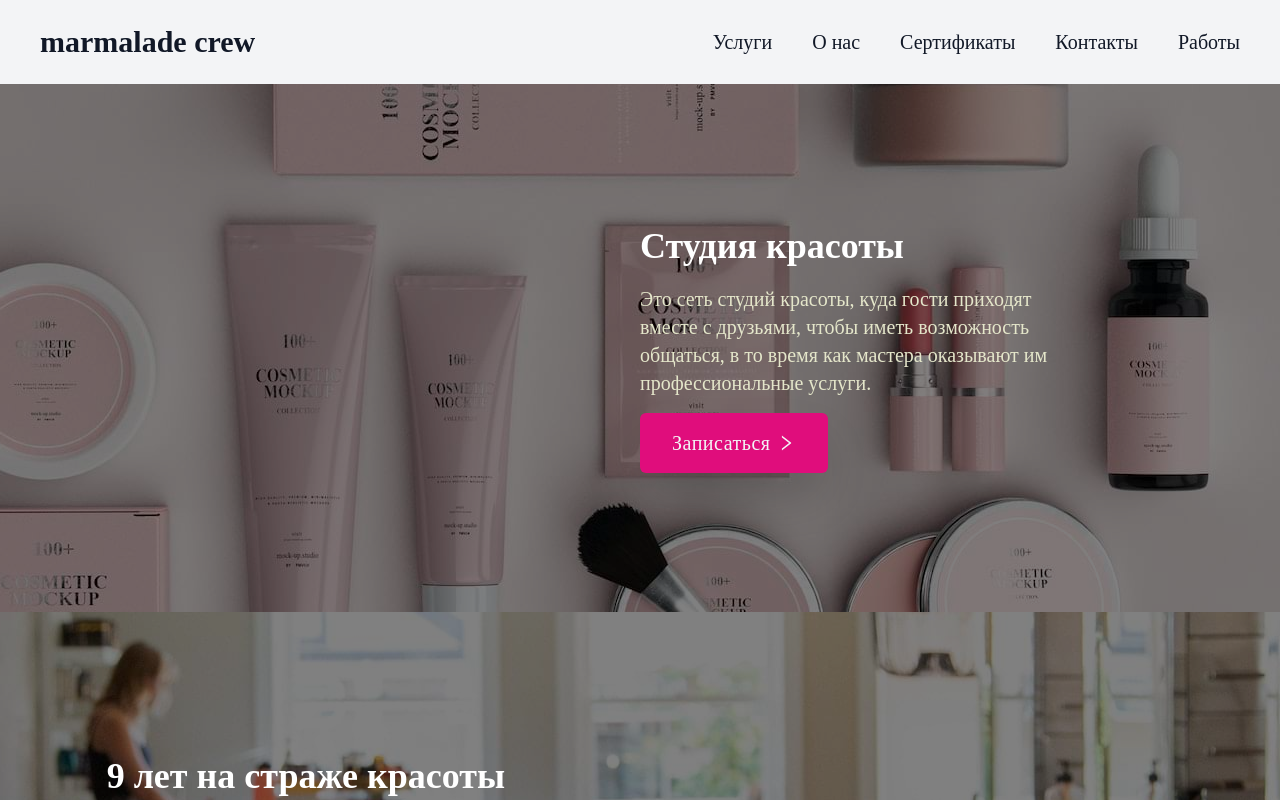
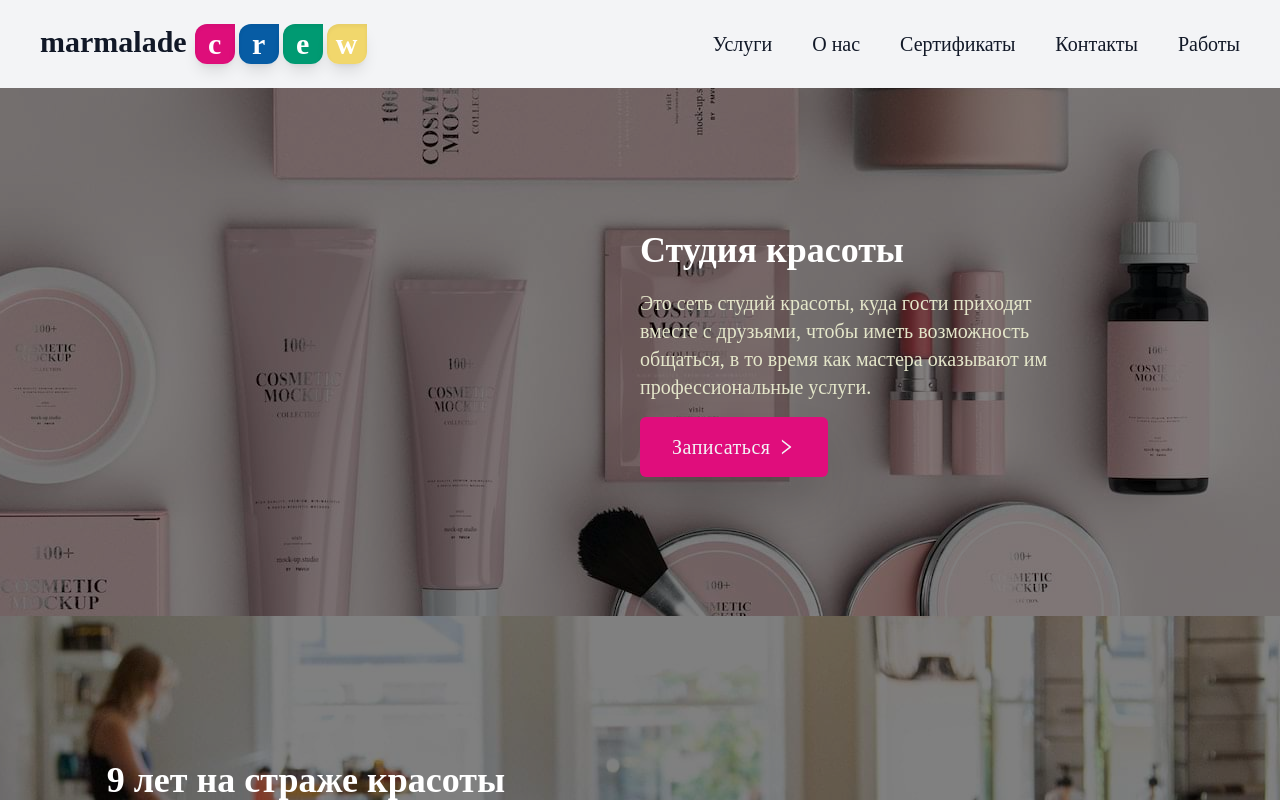
Before and after one commit to icestormikk/vscode-projects, a React (Create React App) app in the folder aggregator-front/: page / in a window 1280 px wide. Shown: the top 800 px of the page. Built offline with nearby package versions, Linux system fonts and the light colour scheme.

Commit message:
deleted properties and restructured

```diff
--- a/aggregator-front/src/components/Header.jsx
+++ b/aggregator-front/src/components/Header.jsx
@@ -1,13 +1,13 @@
 import '../css/index.css';
-import PropTypes from 'prop-types';
 import React from 'react';
 import { Link } from 'react-router-dom';
 import { GiHamburgerMenu } from 'react-icons/gi';
 import { AiOutlineClose } from 'react-icons/ai';
 import { useDispatch, useSelector } from 'react-redux';
 import { closeHeader, openHeader } from '../store/HeaderSlice';
+import Logo from './LogoComponent';
 
-export default function Header({ companyName }) {
+export default function Header() {
   const dispatch = useDispatch();
   const isOpen = useSelector((state) => state.header.isOpen);
   const links = [
@@ -27,7 +27,7 @@ export default function Header({ companyName }) {
           to="/"
           className="font-bold text-3xl flex items-center text-secondary-color w-max"
         >
-          {companyName}
+          <Logo textSizeProperty="text-3xl" />
         </Link>
         {isOpen ? (
           <AiOutlineClose
@@ -69,7 +69,3 @@ export default function Header({ companyName }) {
     </nav>
   );
 }
-
-Header.propTypes = {
-  companyName: PropTypes.string.isRequired,
-};
--- /dev/null
+++ b/aggregator-front/src/components/LogoComponent.jsx
@@ -0,0 +1,33 @@
+import React from 'react';
+import PropTypes from 'prop-types';
+import { IoSnowOutline } from 'react-icons/io5';
+import { GiSnowman, GiWinterGloves } from 'react-icons/gi';
+import { SiSnowflake } from 'react-icons/si';
+import Cube from './Cube';
+
+function Logo({ componentsAlignProperties, textSizeProperty, componentsFlexDirectionProperty }) {
+  return (
+    <div className={`flex ${componentsAlignProperties} gap-2 ${textSizeProperty} ${componentsFlexDirectionProperty}`}>
+      <h1 className="sm:text-center">marmalade</h1>
+      <div className="flex flex-row gap-1">
+        <Cube letter="c" colorCode="#de0e7a" emotion={<IoSnowOutline />} />
+        <Cube letter="r" colorCode="#075ca4" emotion={<GiSnowman />} />
+        <Cube letter="e" colorCode="#009a72" emotion={<SiSnowflake />} />
+        <Cube letter="w" colorCode="#f1d76c" emotion={<GiWinterGloves />} />
+      </div>
+    </div>
+  );
+}
+
+Logo.propTypes = {
+  componentsAlignProperties: PropTypes.string,
+  textSizeProperty: PropTypes.string.isRequired,
+  componentsFlexDirectionProperty: PropTypes.string,
+};
+
+Logo.defaultProps = {
+  componentsAlignProperties: 'justify-center items-center sm:items-start',
+  componentsFlexDirectionProperty: 'flex-col sm:flex-row',
+};
+
+export default Logo;
```
